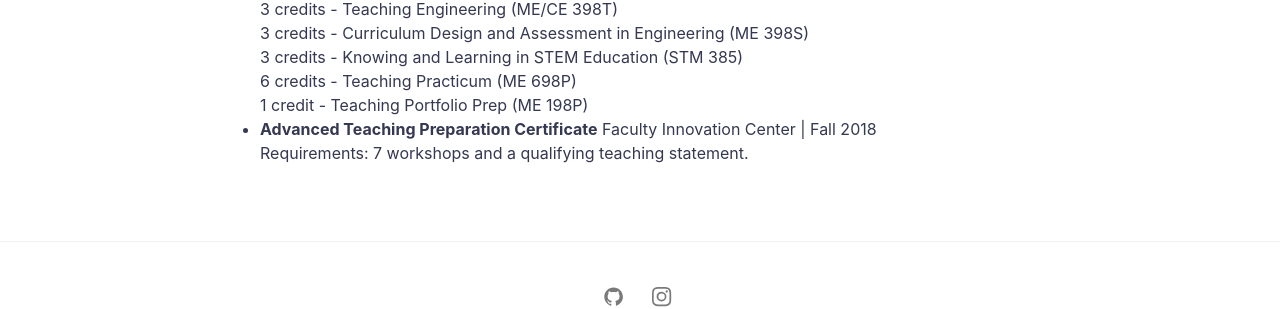
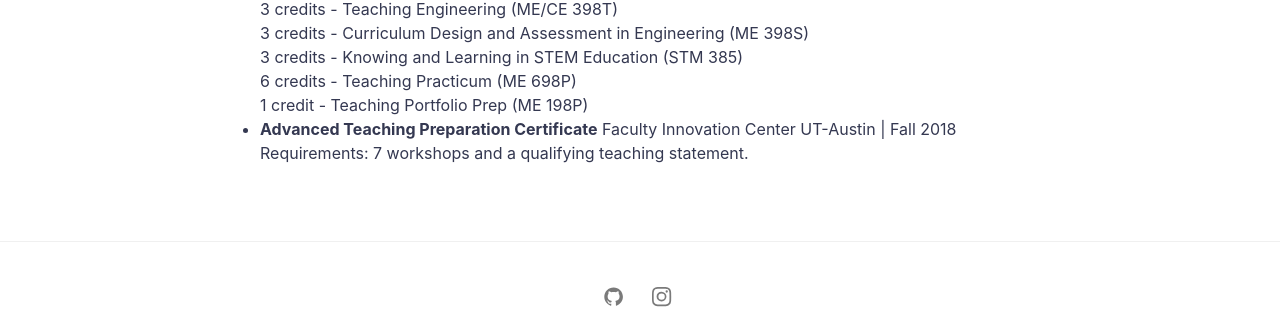
Before and after one commit to nzunigag/nzunigag.github.io, a Jekyll site: the page built from teaching.md, in a window 1280 px wide. Shown: the part 1127-1436 px from the top of the page. Built offline with Jekyll 4.4.1, drawn with Linux system fonts in a browser that asks for light colours.

Commit message:
Update teaching.md

```diff
--- a/teaching.md
+++ b/teaching.md
@@ -41,5 +41,5 @@ Requirements: 16 graduate-level credits, including: <br>
 3 credits - Knowing and Learning in STEM Education (STM 385)<br>
 6 credits - Teaching Practicum (ME 698P)<br>
 1 credit - Teaching Portfolio Prep (ME 198P)<br>
-- <b>Advanced Teaching Preparation Certificate</b> Faculty Innovation Center | Fall 2018<br>
+- <b>Advanced Teaching Preparation Certificate</b> Faculty Innovation Center UT-Austin | Fall 2018<br>
 Requirements: 7 workshops and a qualifying teaching statement.
```
